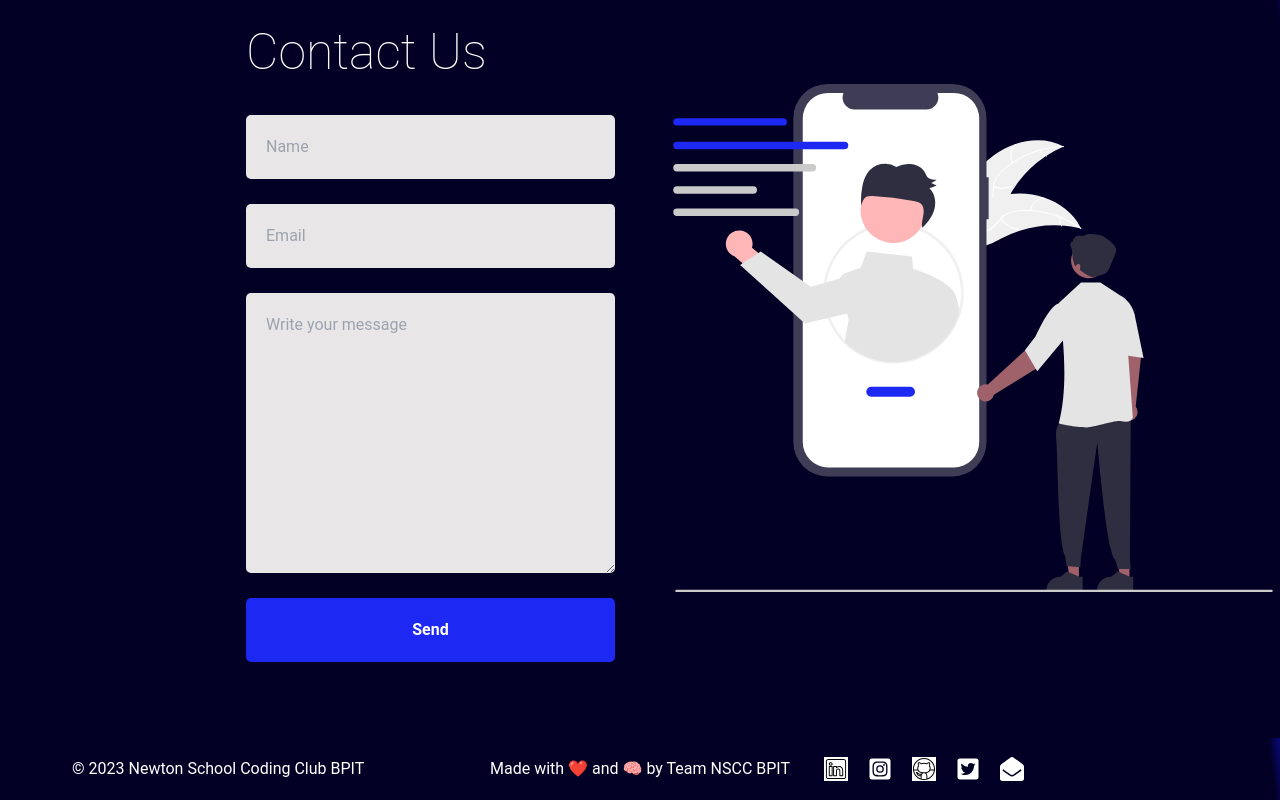
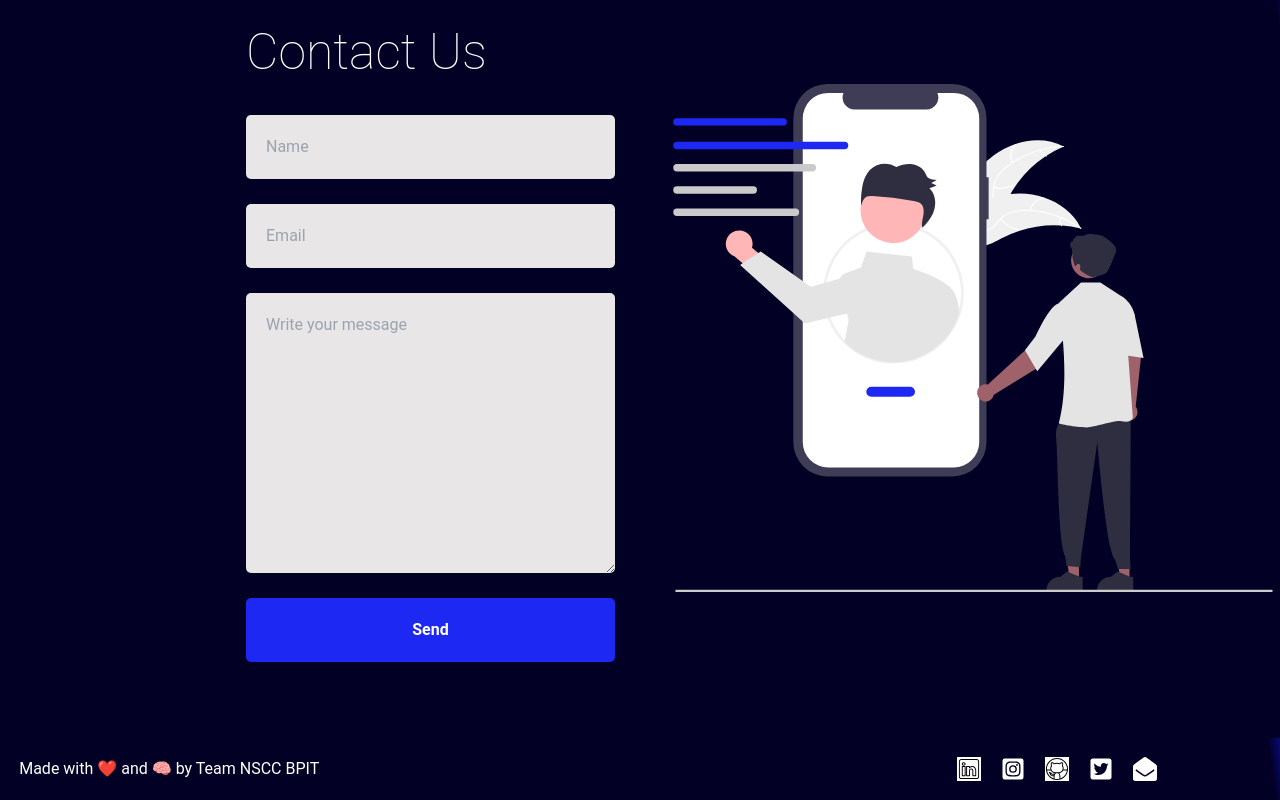
Before and after one commit to namespacecomm/namespace-community-website, a React (Create React App) app: page / in a window 1280 px wide. Shown: the part 5298-6098 px from the top of the page. Built offline with nearby package versions, Linux system fonts and the light colour scheme; a web font is replaced by a local one.

Commit message:
footer changes

```diff
--- a/src/components/Footer/Footer.jsx
+++ b/src/components/Footer/Footer.jsx
@@ -1,7 +1,7 @@
 import styled from "styled-components";
 
 const Section = styled.footer`
-  padding: 1.2rem calc(2.5rem + 2.5vw);
+  padding: 1.2rem;
   font-size: 1rem;
   background: rgb(9, 9, 121);
   background: linear-gradient(
@@ -31,7 +31,7 @@ const Section = styled.footer`
 const RightText = styled.div`
   display: flex;
   align-items: center;
-  width:25rem;
+  width:20rem;
   img {
     width: 1.5rem;
     height: 1.5rem;
@@ -75,9 +75,9 @@ text-align: right;
 const Footer = () => {
   return (
     <Section>
-      <LeftText>
+      {/* <LeftText>
         © 2023 Newton School Coding Club BPIT
-      </LeftText>
+      </LeftText> */}
 
       <CenterText>
         Made with ❤️ and 🧠 by Team NSCC BPIT
```
Also changed, not shown: 1 other file (tests, documents, lock files or other folders).
